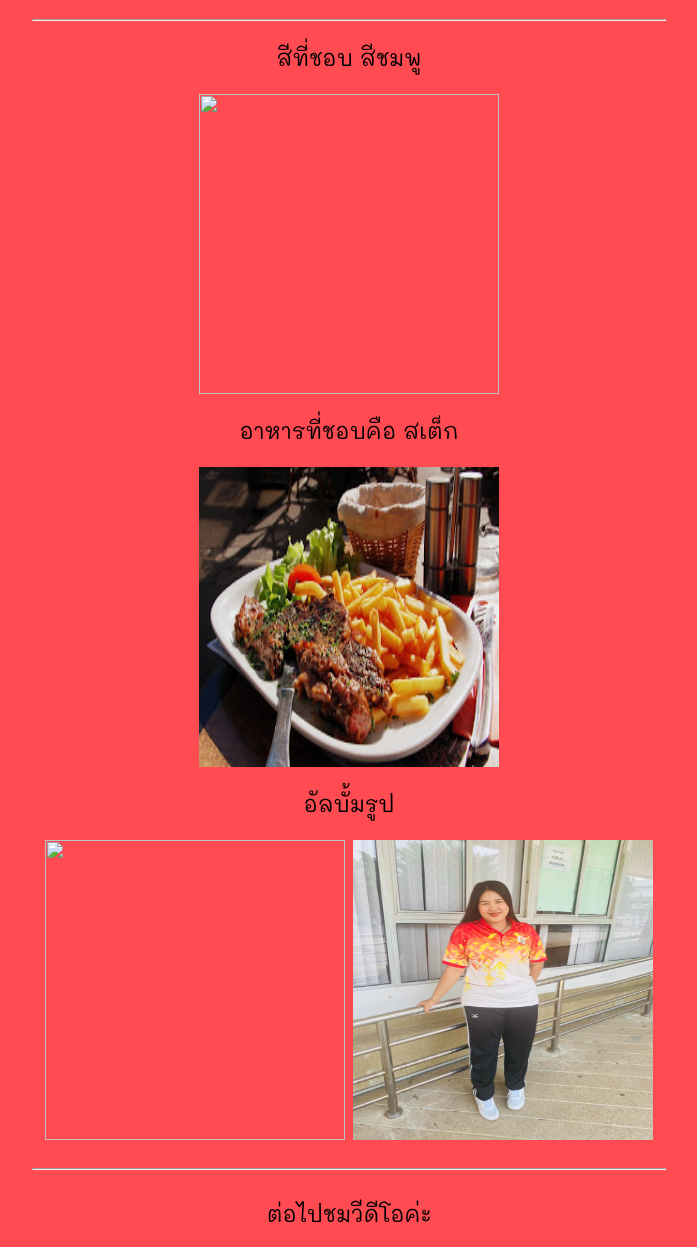
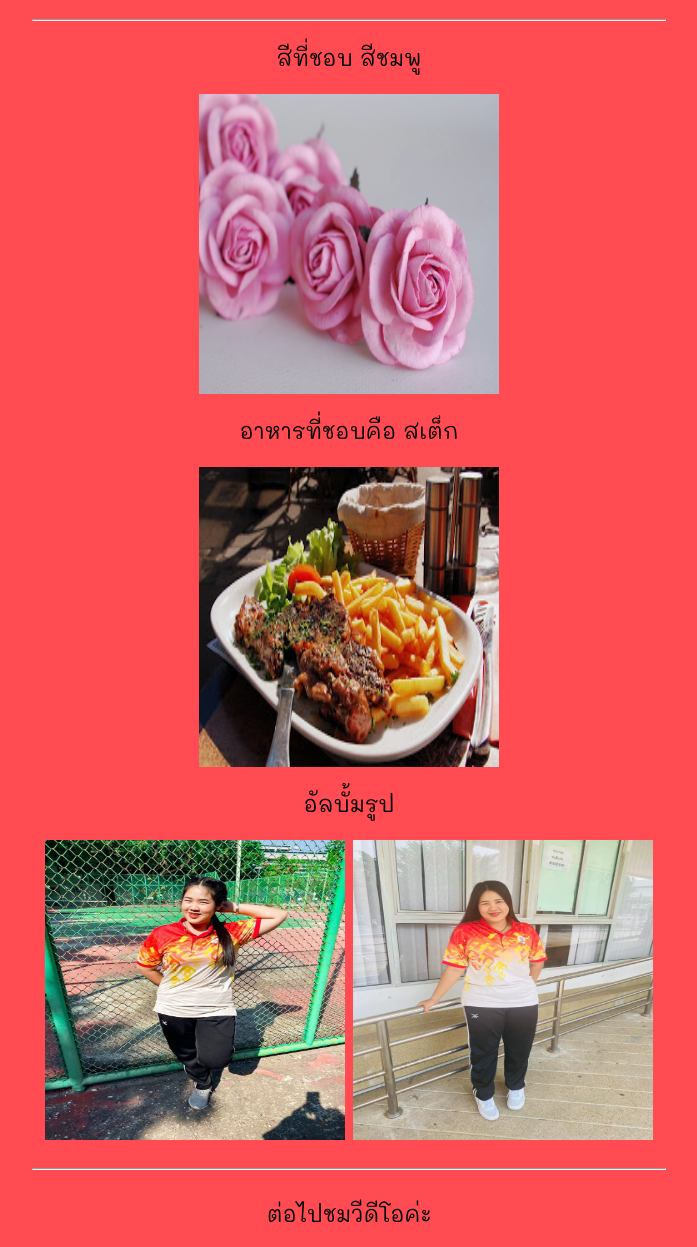
Before and after one commit to Patcharaphorn129/Patcharaphorn129.github.io, a plain HTML site: page index.html in a window 1280 px wide. Shown: the part 913-2160 px from the top of the page, without its empty margins (291-988 px from the left). Drawn offline with Linux system fonts and the light colour scheme.

Commit message:
Update index.html

```diff
--- a/index.html
+++ b/index.html
@@ -36,11 +36,11 @@ background-color: #ff4b51;
 <p align ="center">ฉันชื่อนางสาว พัชราภรณ์ สุขศรีจันทร์ ชื่อเล่นเฟิร์น<br/>เกิดวันที่13 เดือนพฤษภาคม พ.ศ.2542 <br/>อาศัยที่จังหวัดอ่างทอง<br/>กำลังศึกษาชั้นปีที่2 <br/>มหาลัยราชภัฎพระนครศรีอยุธยา คณะครุศาสตร์ </p>
 <hr width="50%" align="center" />
 <p align ="center">สีที่ชอบ สีชมพู</p>
-<p align = "center"><img src="images/pi.jpg" width="300" height="300">
+<p align = "center"><img src="pi.jpg" width="300" height="300">
 <p align ="center">อาหารที่ชอบคือ สเต็ก</p>
 <p align = "center"><img src="st.jpg" width="300" height="300">
 <p align ="center">อัลบั้มรูป</p>
-<p align = "center"><img src="images/16115129.jpg" width="300" height="300">
+<p align = "center"><img src="16115129.jpg" width="300" height="300">
 <img class= "thumbnail" src="129.jpg" width="300" height="300">
 <hr width="50%" align="center" />
 <h4><p align = "center"> </p></h4>
```
